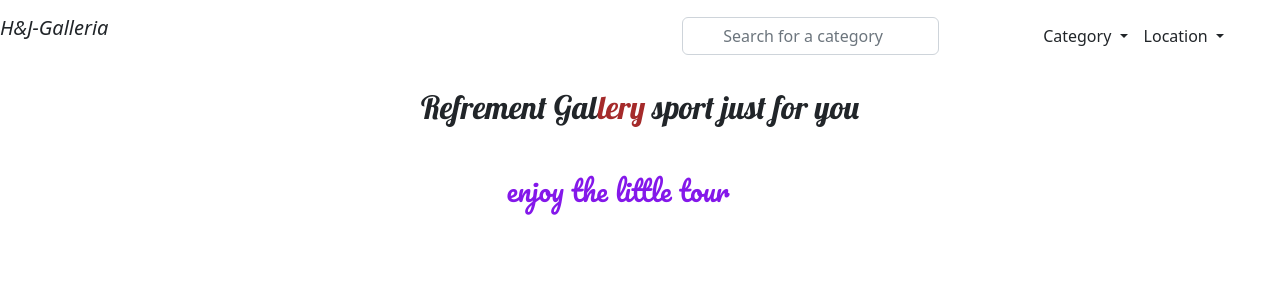
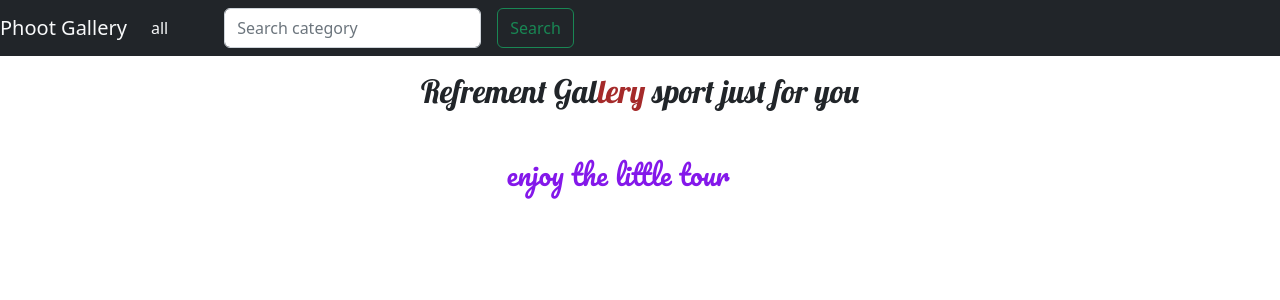
Before and after one commit to kiplangat01/Post-search-Image, a Django app: page / in a window 1280 px wide. Shown: the top 300 px of the page. Run offline with Django 4.2, Linux system fonts and the light colour scheme; data that the repository does not hold is empty.

Commit message:
ft:removed dropdown nav

```diff
--- a/photos/templates/navbar.html
+++ b/photos/templates/navbar.html
@@ -1,53 +1,24 @@
-
-  <nav class="navbar ">
-      <a class="navbar-brand" href="#">
-          <p class="d-inline-block logoText text-dark fst-italic">H&J-Galleria
-          </p>
-      </a>
-      <nav class="navbar navbar-expand-md navbar-light">
-        <button class="navbar-toggler "  type="button" data-bs-toggle="collapse" data-bs-target="#navbarNav"`
-        aria-controls="navbarNav" aria-expanded="false" aria-label="Toggle navigation">
-              <span class="navbar-toggler-icon"></span>
-          </button>
 
 
-          <div class="collapse navbar-collapse" id="navbarNav">
-              <form class="form-inline my-2 my-lg-0 searchSpacing mx-5">
-                  <input action="#"  class="form-control mr-sm-2 input-field  searchbar text-center" type="search" placeholder="Search for a category"
-                      aria-label="Search"  name="category">
-              </form>
-
-              <ul class="navbar-nav mx-5">
-
-                <li class="nav-item dropdown">
-                  <a class="nav-link dropdown-toggle text-dark" href="#" id="navbarDropdown" role="button" data-bs-toggle="dropdown" aria-expanded="false">
-                    Category
-                  </a>
-                  <ul class="dropdown-menu " aria-labelledby="navbarDropdown">
-                    {% for category in categories %}
-                        <li class="nav-item text-light text-light">
-                        <a class=" dropdown-item" href="{% url 'gallery' %}?category={{ category.name }}">{{ category.name }}</a>
-                        </li>
-                        {% endfor %}`
-
-                  </ul>
-                </li>
-                    <li class="nav-item dropdown">
-                      <a class="nav-link dropdown-toggle text-dark" href="#" id="navbarDropdown" role="button" data-bs-toggle="dropdown" aria-expanded="false">
-                        Location
-                      </a>
-                      <ul class="dropdown-menu" aria-labelledby="navbarDropdown">
-
-
-                        <li><a class="dropdown-item " href="">location.name</a></li>
-
-
-                      </ul>
-                    </li>
-
-                      </ul>
-
-          </div>
-
-      </nav>
+<nav style="color: white;" class="navbar navbar-expand-lg  bg-dark">
+    <a class="navbar-brand text-light" href="#">Phoot Gallery</a>
+    <button class="navbar-toggler" type="button" data-toggle="collapse" data-target="#navbarSupportedContent" aria-controls="navbarSupportedContent" aria-expanded="false" aria-label="Toggle navigation">
+      <span class="navbar-toggler-icon"></span>
+    </button>
+    <div class="collapse navbar-collapse text-light" id="navbarSupportedContent">
+      <ul class="navbar-nav mr-auto">
+        <li class="nav-item active">
+          <a class="nav-link text-light" href="{% url 'gallery' %}">all</a>
+        </li>
+        {% for category in categories  %}
+                     <li class="nav-item text-light  text-light">
+                       <a class="nav-link text-light" href="{% url 'gallery' %}?category={{ category.name }}">{{ category.name }}</a>
+                      </li>
+            {% endfor %}
+      <form action="/search" role="search" style="display: inline-flex;" class="form-inline my-2 my-lg-0 m-5">
+        {% csrf_token %}
+        <input class="form-control mr-sm-2" type="search" placeholder="Search category" name="searched" aria-label="Search">
+        <button class="btn btn-outline-success m-3 my-2 my-sm-0" type="submit">Search</button>
+      </form>
+    </div>
   </nav>
```
